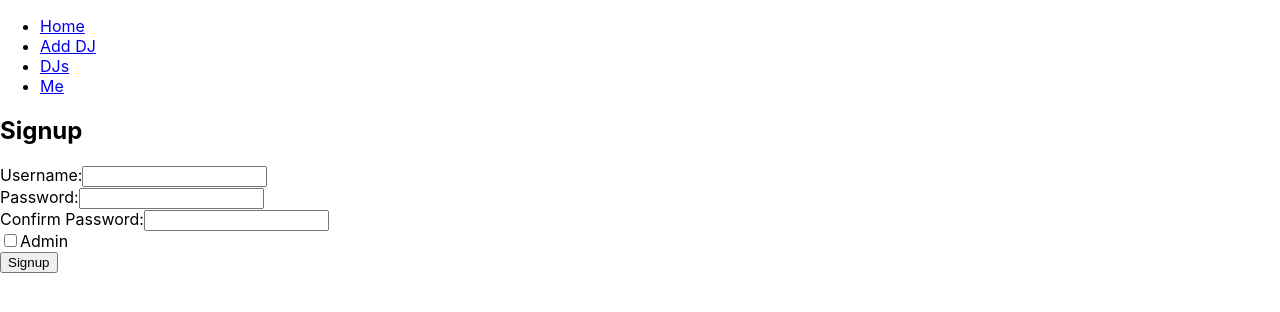
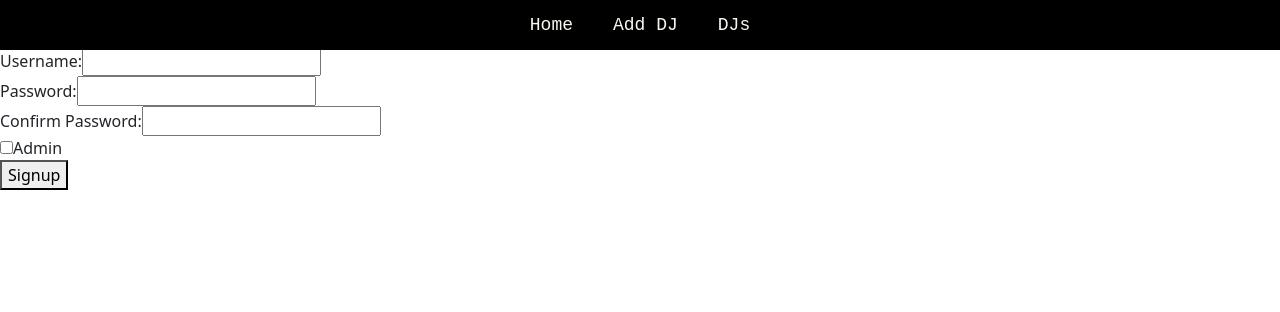
Before and after one commit to saradomincroft/dj-databass, a React (Create React App) app in the folder client/: page /signup in a window 1280 px wide. Shown: the top 312 px of the page. Built offline with nearby package versions, Linux system fonts and the light colour scheme.

Commit message:
custom navbar styling

```diff
--- a/client/src/App.js
+++ b/client/src/App.js
@@ -1,7 +1,7 @@
 import React, { useState, useEffect } from 'react';
 import { BrowserRouter as Router, Routes, Route, Navigate, useLocation } from 'react-router-dom';
 import LandingPage from './components/LandingPage';
-import Navbar from './components/Navbar';
+import Navigation from './components/Navigation/Navigation';
 import Home from './components/Home';
 import Signup from './components/Signup';
 import Me from './components/Me';
@@ -14,7 +14,7 @@ function Layout({ children }) {
     const location = useLocation();
     return (
         <>
-            {location.pathname !== '/' && <Navbar />}
+            {location.pathname !== '/' && <Navigation />}
             {children}
         </>
     );
--- a/client/src/components/AddDjPage.js
+++ b/client/src/components/AddDjPage.js
@@ -1,5 +1,6 @@
 import React, { useState } from 'react';
 import axios from 'axios';
+import { useNavigate } from 'react-router-dom'; // Import useNavigate from react-router-dom
 
 export default function AddDjPage() {
     const [name, setName] = useState('');
@@ -11,6 +12,8 @@ export default function AddDjPage() {
     const [venues, setVenues] = useState([]);
     const [error, setError] = useState('');
     const [success, setSuccess] = useState('');
+
+    const navigate = useNavigate(); // Initialize useNavigate
 
     const handleSubmit = async (e) => {
         e.preventDefault();
@@ -94,6 +97,22 @@ export default function AddDjPage() {
         setVenues(venues.filter(v => v !== venue));
     };
 
+    const handleClearForm = () => {
+        setName('');
+        setProduces(false);
+        setGenreInput('');
+        setGenres([]);
+        setSubgenres({});
+        setVenueInput('');
+        setVenues([]);
+        setError('');
+        setSuccess('');
+    };
+
+    const handleBackToDJs = () => {
+        navigate('/djs'); // Navigate to the DJs list page
+    };
+
     return (
         <div>
             <h1>Add DJ</h1>
@@ -160,6 +179,8 @@ export default function AddDjPage() {
                     ))}
                 </div>
                 <button type="submit">Add DJ</button>
+                <button type="button" onClick={handleClearForm}>Clear Form</button>
+                <button type="button" onClick={handleBackToDJs}>Back to DJs</button>
                 {error && <p style={{ color: 'red' }}>{error}</p>}
                 {success && <p style={{ color: 'green' }}>{success}</p>}
             </form>
--- a/client/src/components/Navbar.js
+++ /dev/null
@@ -1,26 +0,0 @@
-import React from 'react';
-import { Link } from 'react-router-dom';
-
-const Navbar = () => {
-    return (
-        <nav>
-            <ul>
-                <li>
-                    <Link to="/">Home</Link>
-                </li>
-                <li>
-                    <Link to="/add-dj">Add DJ</Link>
-                </li>
-                <li>
-                    <Link to="/djs">DJs</Link>
-                </li>
-                <li>
-                    <Link to="/me">Me</Link>
-                </li>
-
-            </ul>
-        </nav>
-    );
-};
-
-export default Navbar;
--- /dev/null
+++ b/client/src/components/Navigation/Navigation.css
@@ -0,0 +1,109 @@
+.custom-navbar {
+    background-image: url('/public/img/bg.jpg');
+    height: 50px;
+    position: fixed;
+    width: 100%;
+    z-index: 1000;
+    left: 0;
+    text-align: center;
+  }
+
+  .custom-navbar .navbar-nav {
+    position: absolute;
+  }
+
+  .custom-navbar .navbar-nav .nav-link {
+    padding: 10px 20px;
+    font-size: 18px;
+    font-family: monospace;
+    color: #f8f8f0;
+    cursor: pointer;
+    transition: background-color 0.3s ease, color 0.3s ease;
+  }
+
+  .custom-navbar .navbar-nav .nav-link:hover {
+    background-color: #444;
+  }
+
+  .custom-navbar .navbar-nav .nav-link.active {
+    background-color: #333;
+    color: #FF2400;
+  }
+
+  .sidebar {
+    height: 100%;
+    width: 0;
+    position: fixed;
+    z-index: 1100;
+    top: 0;
+    right: 0;
+    background-image: url('/public/img/bg.jpg');
+    overflow-x: hidden;
+    transition: 0.5s;
+    padding-top: 60px;
+  }
+
+  .sidebar .nav-link {
+    padding: 15px;
+    text-align: center;
+    font-size: 18px;
+    font-family: monospace;
+    transition: 0.3s;
+    display: block;
+    color: #f8f8f0;
+    cursor: pointer;
+    width: 100%;
+  }
+
+  .sidebar .nav-link.active {
+    background-color: #333;
+    color: #FF2400;
+  }
+
+  .sidebar .nav-link:hover {
+    background-color: #444;
+  }
+
+  .open-menu {
+    font-size: 30px;
+    cursor: pointer;
+    background-color: rgba(0, 0, 0, 0);
+    color: #f8f8f0;
+    border: none;
+    position: fixed;
+    top: 1px;
+    right: 1px;
+    z-index: 1001;
+  }
+
+  .open-menu:hover {
+    transform: scale(1.1);
+    transition: transform 0.2s ease-in-out;
+  }
+
+  .closebtn {
+    font-size: 30px;
+    cursor: pointer;
+    background-color: rgba(0, 0, 0, 0);
+    color: #f8f8f0;
+    border: none;
+    position: absolute;
+    top: 1px;
+    right: 1px;
+    z-index: 2;
+  }
+
+  .closebtn:hover {
+    transform: scale(1.1);
+    transition: transform 0.2s ease-in-out;
+  }
+
+  @media (min-width: 992px) {
+    .open-menu {
+      display: none;
+    }
+
+    .sidebar {
+      display: none;
+    }
+  }
--- /dev/null
+++ b/client/src/components/Navigation/Navigation.js
@@ -0,0 +1,79 @@
+import React, {useState, useEffect} from 'react';
+import { NavLink, useNavigate } from 'react-router-dom';
+import {Navbar, Nav, Container } from 'react-bootstrap'
+import 'bootstrap/dist/css/bootstrap.min.css';
+import './Navigation.css'
+
+export default function Navigation() {
+    const [menuOpen, setMenuOpen] = useState(false);
+    const [activeTab, setActiveTab] = useState(sessionStorage.getItem('activeTab') || 'home' );
+    const [burgerVisible, setBurgerVisible] = useState(true);
+    const navigate = useNavigate();
+
+    useEffect( () => {
+        sessionStorage.setItem('activeTab', activeTab);
+    }, [activeTab])
+
+    const openNav = () => {
+        document.getElementById('mySidebar').style.width = '100%';
+        setBurgerVisible(false);
+    };
+
+    const closeNav = () => {
+        document.getElementById('mySidebar').style.width = '0';
+        setTimeout(() => {
+            setBurgerVisible(true);
+        }, 400);
+        setMenuOpen(false);
+    };
+
+    const openTab = (tabName, path) => {
+        setActiveTab(tabName);
+        closeNav();
+        navigate(path);
+    };
+
+    return (
+        <div className={`overlay-menu ${menuOpen ? 'open' : '' }`}>
+            <Navbar expand='lg' className='custom-navbar'>
+                <Container>
+                    <Navbar.Collapse id='responsive-navbar-nav' className={`justify-content-center ${menuOpen ? 'show' : ''}`}>
+                        <Nav className='align-items-center custom-nav'>
+                            <Nav.Link as={NavLink} to='/' exact onClick={() => openTab('home', '/')}>Home</Nav.Link>
+                            <Nav.Link as={NavLink} to="/add-dj" onClick={() => openTab('add-dj', '/add-dj')}>Add DJ</Nav.Link>
+                            <Nav.Link as={NavLink} to="/djs" onClick={() => openTab('djs', '/djs')}>DJs</Nav.Link>
+                       </Nav>
+                    </Navbar.Collapse>
+                </Container>
+            </Navbar>
+            {burgerVisible && <button id="openbtn" className="open-menu" onClick={openNav}>☰</button>}
+            <div id="mySidebar" className="sidebar">
+                <button className="closebtn" onClick={closeNav}>×</button>
+                <Nav className="flex-column align-items-center custom-nav">
+                <Nav.Link as={NavLink} to="/" exact className="nav-link" onClick={() => openTab('home', '/')}>Home</Nav.Link>
+                <Nav.Link as={NavLink} to="/add-dj" className="nav-link" onClick={() => openTab('add-dj', '/add-dj')}>Add DJ</Nav.Link>
+                <Nav.Link as={NavLink} to="/djs" className="nav-link" onClick={() => openTab('djs', '/djs')}>DJs</Nav.Link>
+                <Nav.Link as={NavLink} to="/me" className="nav-link" onClick={() => openTab('me', '/me')}>Me</Nav.Link>
+        </Nav>
+      </div>
+
+        </div>
+        // <nav>
+        //     <ul>
+        //         <li>
+        //             <Link to="/">Home</Link>
+        //         </li>
+        //         <li>
+        //             <Link to="/add-dj">Add DJ</Link>
+        //         </li>
+        //         <li>
+        //             <Link to="/djs">DJs</Link>
+        //         </li>
+        //         <li>
+        //             <Link to="/me">Me</Link>
+        //         </li>
+
+        //     </ul>
+        // </nav>
+    );
+};
```
Also changed, not shown: client/public/img/bg.jpg (added), 1 other file (tests, documents, lock files or other folders).
